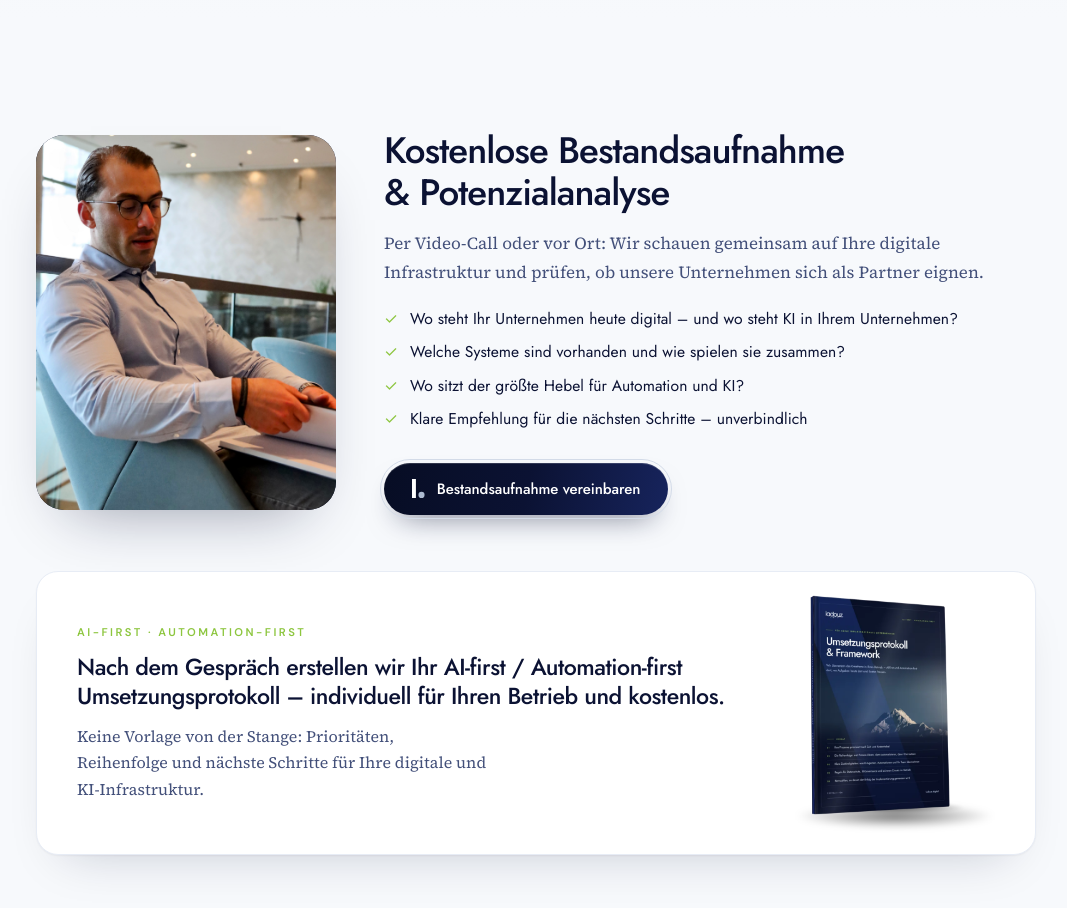
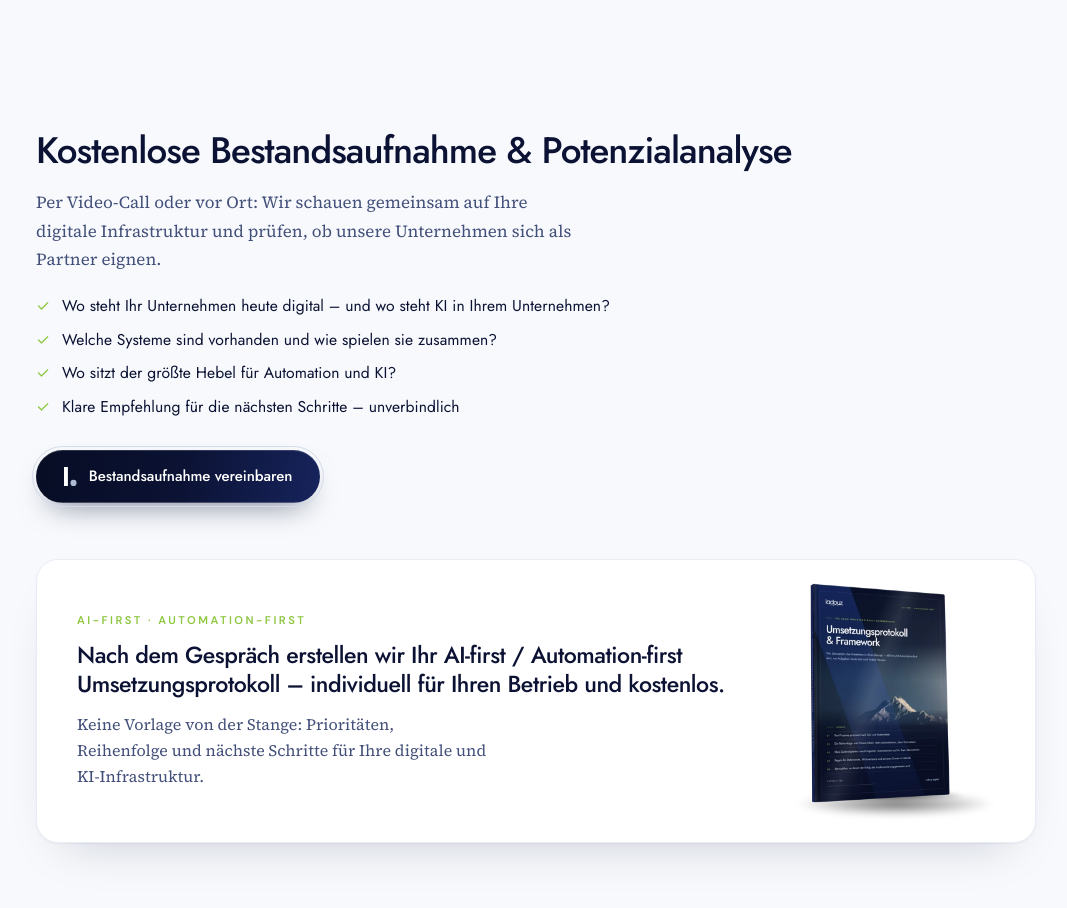
Before and after one commit to nizarladouz/Ladouz-Digital, a Next.js app in the folder ladouz-digital/: page / in a window 1280 px wide. Shown: the part 3780-4688 px from the top of the page, without its empty margins (104-1171 px from the left). Built offline with nearby package versions, Linux system fonts and the light colour scheme.

Commit message:
Startseite: Portrait aus Bestandsaufnahme entfernt

```diff
--- a/ladouz-digital/app/page.tsx
+++ b/ladouz-digital/app/page.tsx
@@ -1507,17 +1507,12 @@ function Bestandsaufnahme() {
   ];
   return (
     <section id="bestandsaufnahme" aria-labelledby="bestandsaufnahme-titel" className="bg-[#f7f9fc] px-6 py-[clamp(72px,9vw,112px)]">
-      <div className="mx-auto grid max-w-[1000px] items-center gap-12 md:grid-cols-[300px_1fr]">
-        <Reveal className="order-2 md:order-1">
-          <div className="relative mx-auto aspect-[4/5] w-full max-w-[300px] overflow-hidden rounded-[28px] bg-[#0b1233] shadow-[0_30px_60px_-34px_rgba(11,18,51,.45)]">
-            <Image src="/nizar-portrait.webp" alt="Nizar Ladouz, Inhaber Ladouz Digital" fill className="object-cover" sizes="300px" />
-          </div>
-        </Reveal>
-        <Reveal delay={100} className="order-1 md:order-2">
+      <div className="mx-auto max-w-[1000px]">
+        <Reveal>
           <h2 id="bestandsaufnahme-titel" className="text-[clamp(1.7rem,3vw,2.3rem)] font-medium leading-[1.12] tracking-[-0.025em] text-[#0b1233]">
             Kostenlose Bestandsaufnahme &amp; Potenzialanalyse
           </h2>
-          <p className="ld-serif mt-4 text-[1.06rem] leading-[1.7] text-[#43507a]">
+          <p className="ld-serif mt-4 max-w-[62ch] text-[1.06rem] leading-[1.7] text-[#43507a]">
             Per Video-Call oder vor Ort: Wir schauen gemeinsam auf Ihre digitale Infrastruktur und prüfen,
             ob unsere Unternehmen sich als Partner eignen.
           </p>
```
